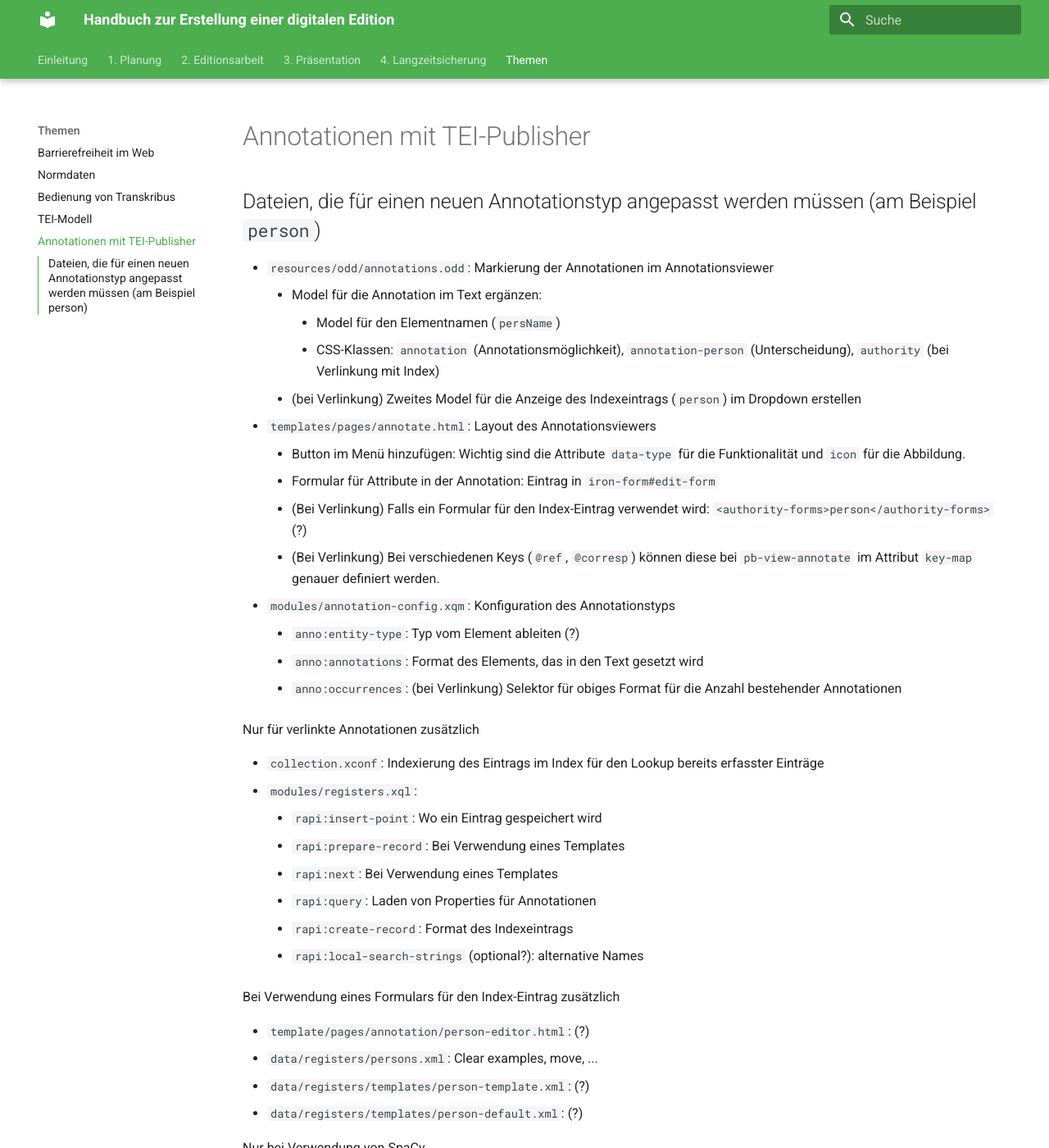
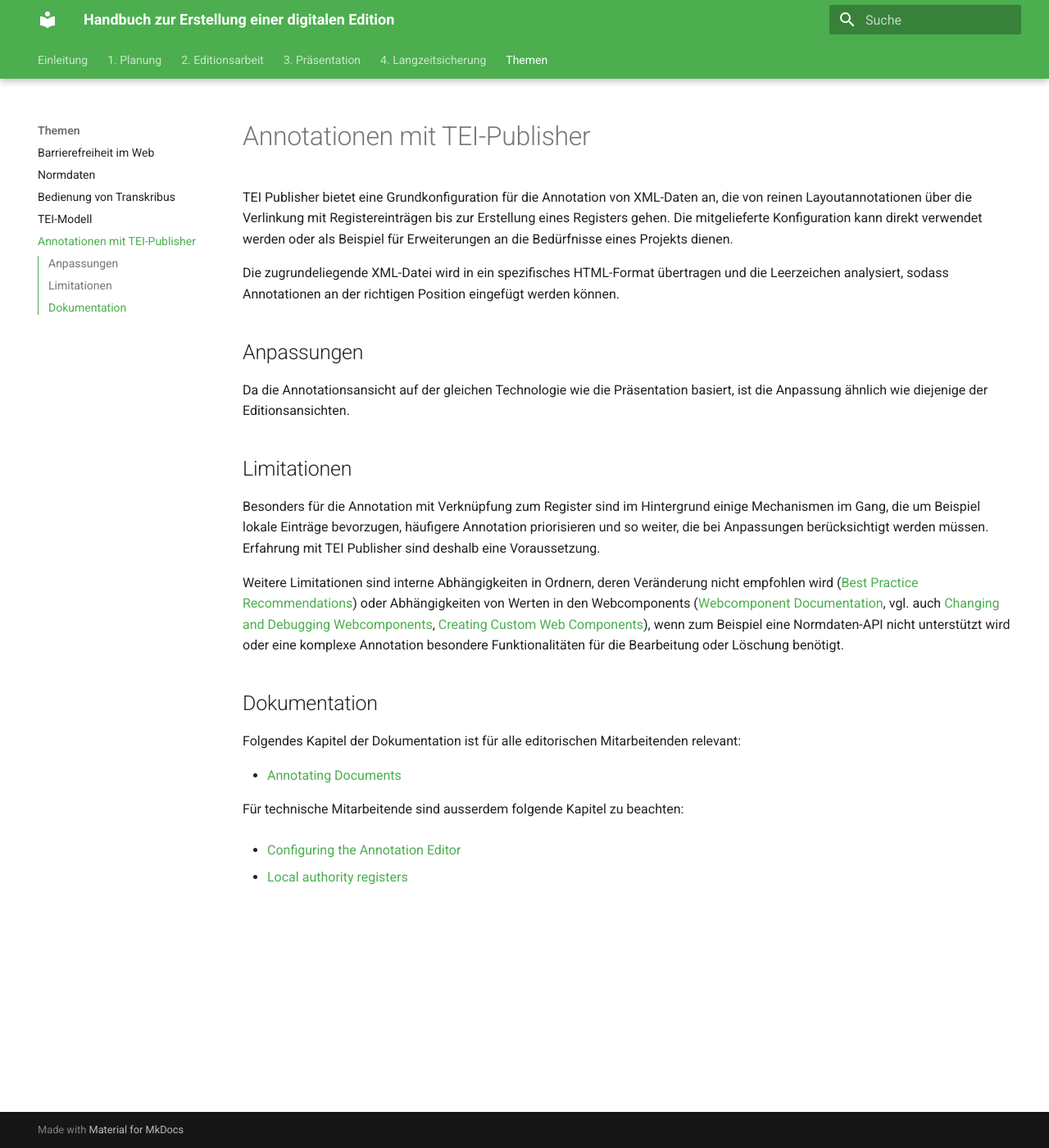
Before and after one commit to zde-uzh/proto4diged-handbook, an MkDocs documentation site: the page built from docs/Themen/tei-publisher-annotations.md, in a window 1280 px wide and 1400 px high. Shown: the whole window at 82% size. Built offline with MkDocs 1.6.1 and Material for MkDocs 9.7.7, drawn with Linux system fonts in a browser that asks for light colours; some of the changed text lies outside the part shown.

Commit message:
rewrite annotations

```diff
--- a/docs/Themen/tei-publisher-annotations.md
+++ b/docs/Themen/tei-publisher-annotations.md
@@ -1,41 +1,28 @@
 # Annotationen mit TEI-Publisher
 
-## Dateien, die für einen neuen Annotationstyp angepasst werden müssen (am Beispiel `person`)
+TEI Publisher bietet eine Grundkonfiguration für die Annotation von XML-Daten an, die von reinen Layoutannotationen über die Verlinkung mit Registereinträgen bis zur Erstellung eines Registers gehen.
+Die mitgelieferte Konfiguration kann direkt verwendet werden oder als Beispiel für Erweiterungen an die Bedürfnisse eines Projekts dienen.
 
--   `resources/odd/annotations.odd`: Markierung der Annotationen im Annotationsviewer
-    -   Model für die Annotation im Text ergänzen:
-        -   Model für den Elementnamen (`persName`)
-        -   CSS-Klassen: `annotation` (Annotationsmöglichkeit), `annotation-person` (Unterscheidung), `authority` (bei Verlinkung mit Index)
-    -   (bei Verlinkung) Zweites Model für die Anzeige des Indexeintrags (`person`) im Dropdown erstellen
--   `templates/pages/annotate.html`: Layout des Annotationsviewers
-    -   Button im Menü hinzufügen: Wichtig sind die Attribute `data-type` für die Funktionalität und `icon` für die Abbildung.
-    -   Formular für Attribute in der Annotation: Eintrag in `iron-form#edit-form`
-    -   (Bei Verlinkung) Falls ein Formular für den Index-Eintrag verwendet wird: `<authority-forms>person</authority-forms>` (?)
-    -   (Bei Verlinkung) Bei verschiedenen Keys (`@ref`, `@corresp`) können diese bei `pb-view-annotate` im Attribut `key-map` genauer definiert werden.
--   `modules/annotation-config.xqm`: Konfiguration des Annotationstyps
-    -   `anno:entity-type`: Typ vom Element ableiten (?)
-    -   `anno:annotations`: Format des Elements, das in den Text gesetzt wird
-    -   `anno:occurrences`: (bei Verlinkung) Selektor für obiges Format für die Anzahl bestehender Annotationen
+Die zugrundeliegende XML-Datei wird in ein spezifisches HTML-Format übertragen und die Leerzeichen analysiert, sodass Annotationen an der richtigen Position eingefügt werden können.
 
-Nur für verlinkte Annotationen zusätzlich
+## Anpassungen
 
--   `collection.xconf`: Indexierung des Eintrags im Index für den Lookup bereits erfasster Einträge
--   `modules/registers.xql`:
-    -   `rapi:insert-point`: Wo ein Eintrag gespeichert wird
-    -   `rapi:prepare-record`: Bei Verwendung eines Templates
-    -   `rapi:next`: Bei Verwendung eines Templates
-    -   `rapi:query`: Laden von Properties für Annotationen
-    -   `rapi:create-record`: Format des Indexeintrags
-    -   `rapi:local-search-strings` (optional?): alternative Names
+Da die Annotationsansicht auf der gleichen Technologie wie die Präsentation basiert, ist die Anpassung ähnlich wie diejenige der Editionsansichten.
 
-Bei Verwendung eines Formulars für den Index-Eintrag zusätzlich
+## Limitationen
 
--   `template/pages/annotation/person-editor.html`: (?)
--   `data/registers/persons.xml`: Clear examples, move, ...
--   `data/registers/templates/person-template.xml`: (?)
--   `data/registers/templates/person-default.xml`: (?)
+Besonders für die Annotation mit Verknüpfung zum Register sind im Hintergrund einige Mechanismen im Gang, die um Beispiel lokale Einträge bevorzugen, häufigere Annotation priorisieren und so weiter, die bei Anpassungen berücksichtigt werden müssen. Erfahrung mit TEI Publisher sind deshalb eine Voraussetzung.
 
-Nur bei Verwendung von SpaCy
+Weitere Limitationen sind interne Abhängigkeiten in Ordnern, deren Veränderung nicht empfohlen wird ([Best Practice Recommendations](https://teipublisher.com/exist/apps/tei-publisher/documentation/customization-best-practice#){:target="\_blank"}) oder Abhängigkeiten von Werten in den Webcomponents ([Webcomponent Documentation](https://teipublisher.com/exist/apps/tei-publisher/documentation/webcomponents-docs){:target="\_blank"}, vgl. auch [Changing and Debugging Webcomponents](https://faq.teipublisher.com/webcomponents/debug/){:target="\_blank"}, [Creating Custom Web Components](https://teipublisher.com/exist/apps/tei-publisher/documentation/custom-components#){:target="\_blank"}), wenn zum Beispiel eine Normdaten-API nicht unterstützt wird oder eine komplexe Annotation besondere Funktionalitäten für die Bearbeitung oder Löschung benötigt.
 
--   `modules/nlp-config.xqm` bei Verwendung von SpaCy
-    -   Mapping zwischen Key von SpaCy und TEI-Element
+## Dokumentation
+
+Folgendes Kapitel der Dokumentation ist für alle editorischen Mitarbeitenden relevant:
+
+-   [Annotating Documents](https://teipublisher.com/exist/apps/tei-publisher/documentation/web-annotations){:target="\_blank"}
+
+Für technische Mitarbeitende sind ausserdem folgende Kapitel zu beachten:
+
+-   [Configuring the Annotation Editor](https://teipublisher.com/exist/apps/tei-publisher/documentation/configuring-annotation-editor){:target="\_blank"}
+
+-   [Local authority registers](https://teipublisher.com/exist/apps/tei-publisher/documentation/registers){:target="\_blank"}
```
